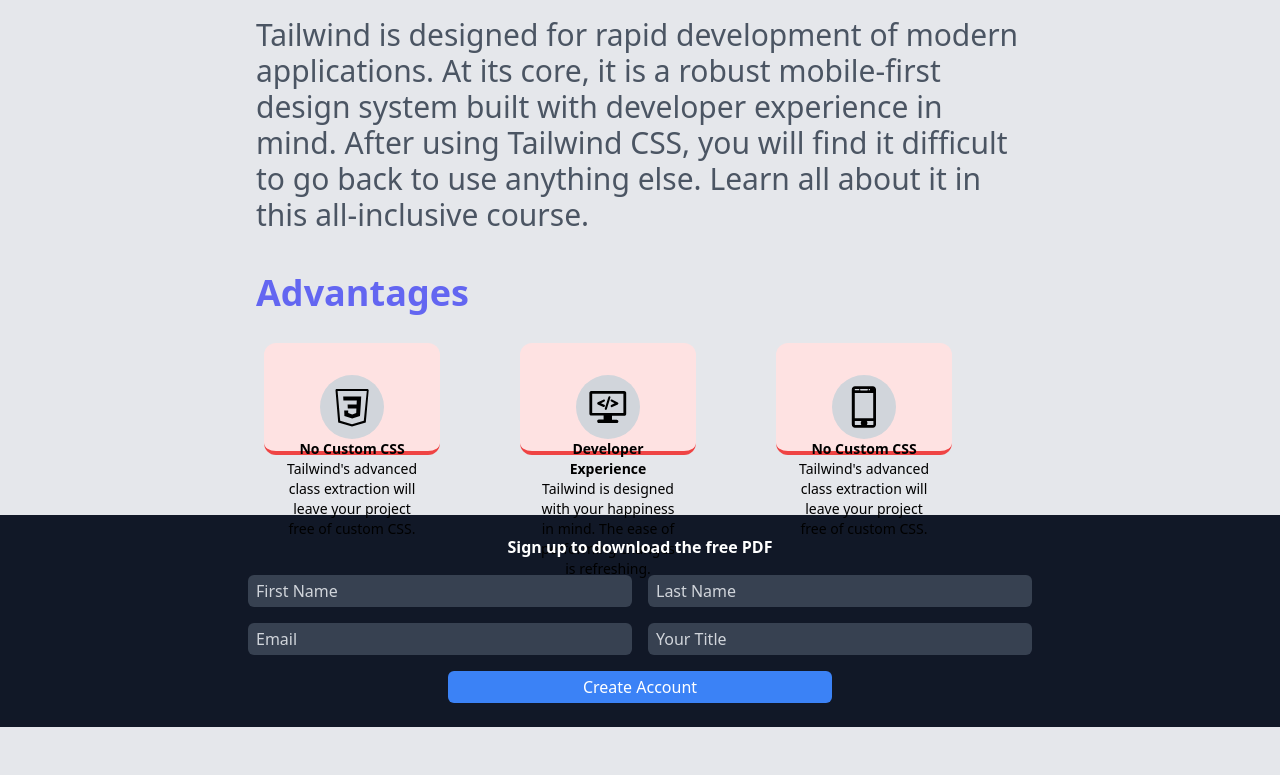
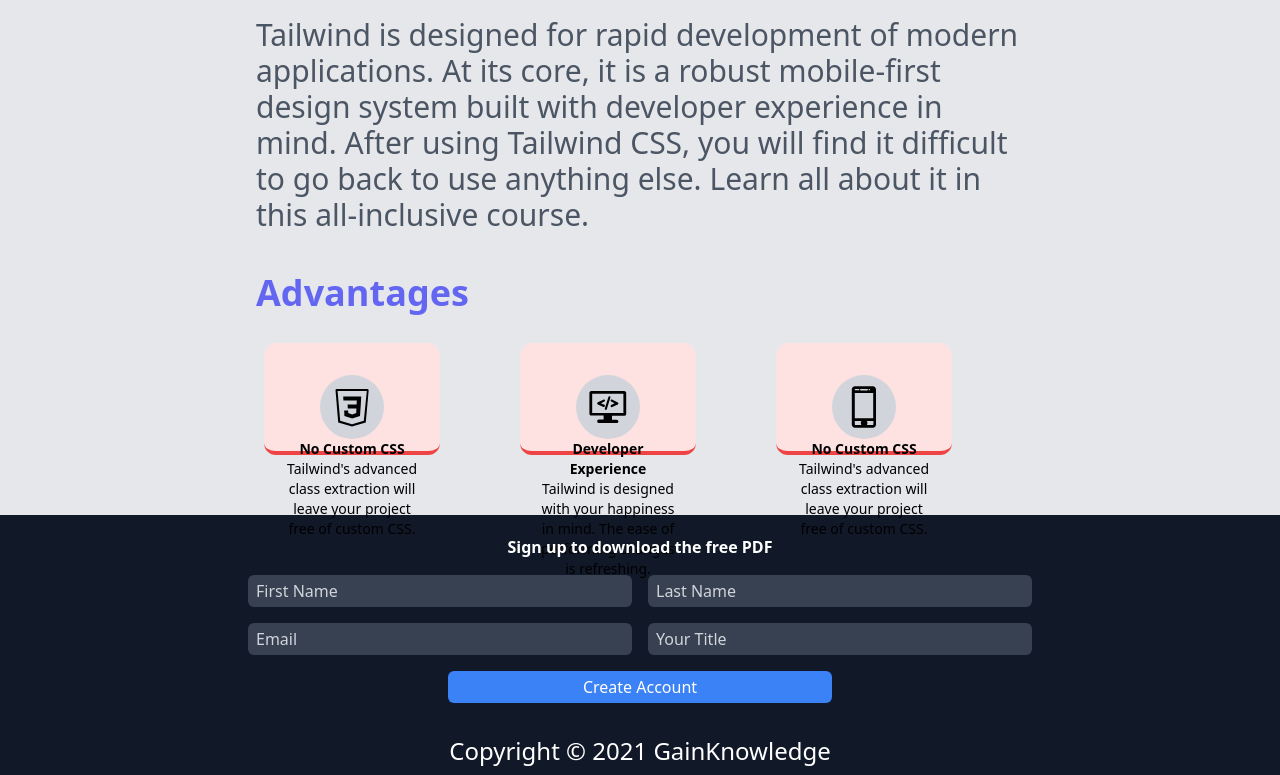
Before and after one commit to RakibRahman/gk-landing-page, a plain HTML site: page index.html in a window 1280 px wide. Shown: the part 499-1274 px from the top of the page. Before the commit the page ends 1226 px from the top, so only its background shows below. Drawn offline with nearby package versions, Linux system fonts and the light colour scheme.

Commit message:
Footer Done

```diff
--- a/index.html
+++ b/index.html
@@ -156,6 +156,8 @@
       </div>
     </div>
 
-    <footer></footer>
+    <footer class="py-2 text-2xl text-center text-white bg-gray-900">
+      <p>Copyright © 2021 GainKnowledge</p>
+    </footer>
   </body>
 </html>
```
